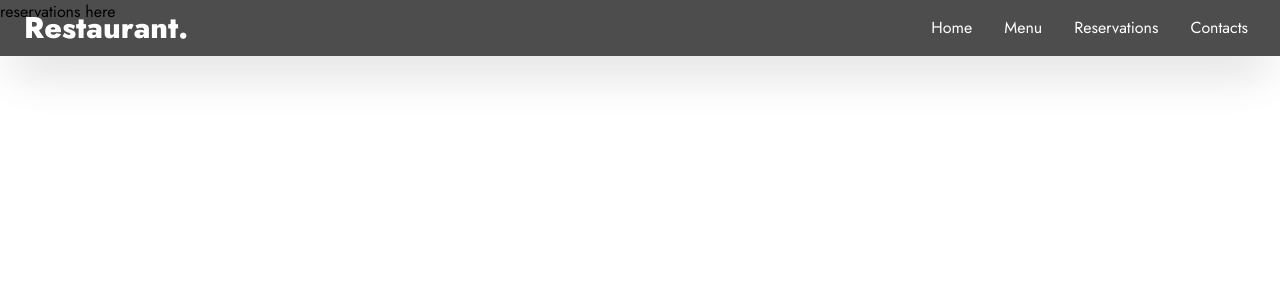
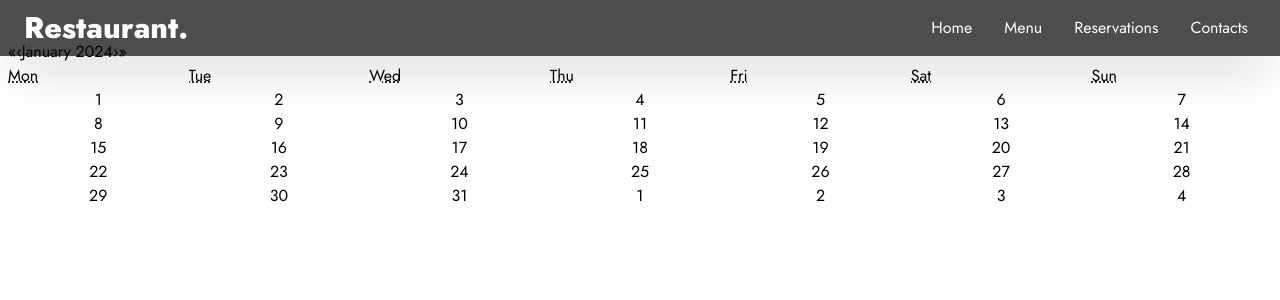
Before and after one commit to KaeMrn/Display-website, a React (Vite) app: page /reservations in a window 1280 px wide. Shown: the top 300 px of the page. Built offline with nearby package versions, Linux system fonts and the light colour scheme.

Commit message:
calendar for reservations

```diff
--- a/package.json
+++ b/package.json
@@ -11,6 +11,7 @@
   },
   "dependencies": {
     "react": "^18.2.0",
+    "react-calendar": "^4.7.0",
     "react-dom": "^18.2.0",
     "react-icons": "^4.12.0",
     "react-router-dom": "^6.21.1"
--- a/src/App.jsx
+++ b/src/App.jsx
@@ -6,7 +6,8 @@ import Offers from './components/Home/Offers'
 import './App.css'
 import Plan from './components/Home/Plan'
 import Intro from './components/Home/Intro'
-import Reservations from './components/Reservations';
+import Reservations from './components/Reserve/Reservations';
+import Footer from './components/Home/Footer';
 
 function App() {
 
@@ -21,6 +22,7 @@ function App() {
             <Intro />
             <Offers />
             <Plan />
+            <Footer />
           </>
         } />
         <Route path="/reservations" element={<Reservations />} />
--- /dev/null
+++ b/src/components/Home/Footer.jsx
@@ -0,0 +1,19 @@
+import React from "react";
+import { FaFacebook, FaInstagram, FaTwitter } from 'react-icons/fa';
+import { TiSocialPinterest } from 'react-icons/ti';
+
+export default function Footer(){
+    return(
+        <div className='w-full mt-24 bg-black text-gray-300 py-2 px-2'>
+        <div className='flex flex-col max-w-[1400px] px-2 py-4 mx-auto justify-between sm:flex-row text-center text-gray-500'>
+        <p className='py-4'>2024 Restaurant, LLC. All rights reserved</p>
+        <div className='flex justify-between sm:w-[300px] pt-4 text-2xl'>
+          <FaFacebook />
+          <FaInstagram />
+          <FaTwitter />
+          <TiSocialPinterest size={30} />
+        </div>
+      </div>
+    </div>
+    )
+}
--- a/src/components/Navbar.jsx
+++ b/src/components/Navbar.jsx
@@ -14,7 +14,7 @@ const Navbar = () => {
 
   return (
     <div className="fixed top-0 left-0 z-50 flex justify-between items-center h-18 shadow-2xl w-full bg-black opacity-70 px-4 text-white">
-      <h1 className="w-full text-3xl ml-2 font-bold gradient-text bg-black">Restaurant.</h1>
+      <h1 className="w-full text-3xl ml-2 font-bold text-white">Restaurant.</h1>
       <ul className='hidden md:flex'>
         <li className="p-4"><Link to="/">Home</Link></li>
         <li className="p-4">Menu</li>
@@ -37,9 +37,9 @@ const Navbar = () => {
       </div>
       </div>
         <ul className='uppercase p-4'>
-        <li className="p-4 border-b border-gray-600">Home</li>
+        <li className="p-4 border-b border-gray-600"><Link to="/">Home</Link></li>
         <li className="p-4 border-b border-gray-600">Menu</li>
-        <li className="p-4 border-b border-gray-600">Reservations</li>
+        <li className="p-4 border-b border-gray-600"><Link to="/reservations">Reservations</Link></li>
         <li className="p-4 border-b border-gray-600">Contact</li>
 
 
--- /dev/null
+++ b/src/components/Reserve/Calendar.jsx
@@ -0,0 +1,14 @@
+import React from "react";
+import ReactCalendar from 'react-calendar'
+
+export default function Calendar(){
+    return(
+        <div>
+            <ReactCalendar minDate={new Date()}
+            className = 'REACT-CALENDAR p-2'
+            view='month'
+            onClickDay={(date)=> console.log(date)}
+            />
+        </div>
+    )
+}
--- a/src/components/Reservations.jsx
+++ b/src/components/Reserve/Reservations.jsx
@@ -1,9 +1,10 @@
 import React from "react";
+import Calendar from "./Calendar";
 
 export default function Reservations(){
     return(
-        <div>
-            <h3>reservations here</h3>
+        <div className="mt-8">
+            <Calendar />
         </div>
     )
 }
```
Also changed, not shown: 1 other file (tests, documents, lock files or other folders).
